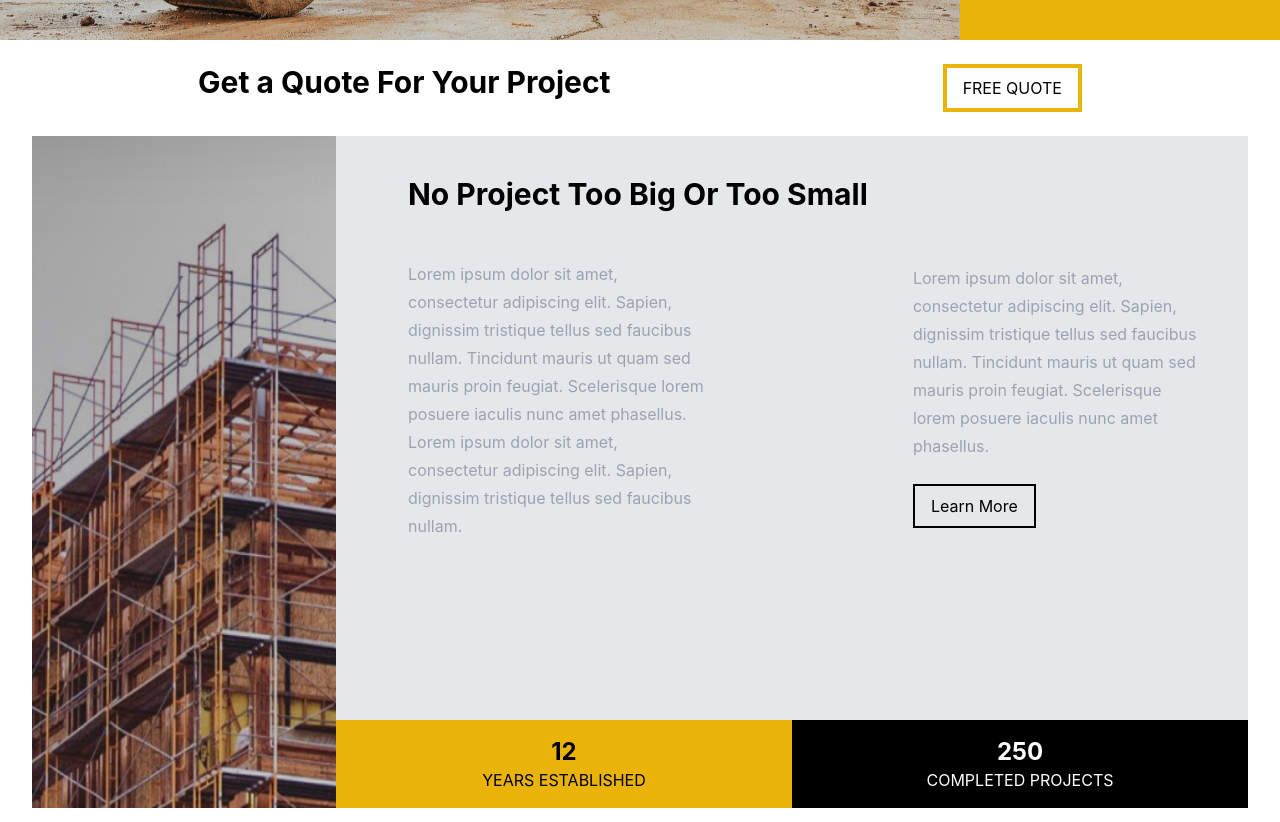
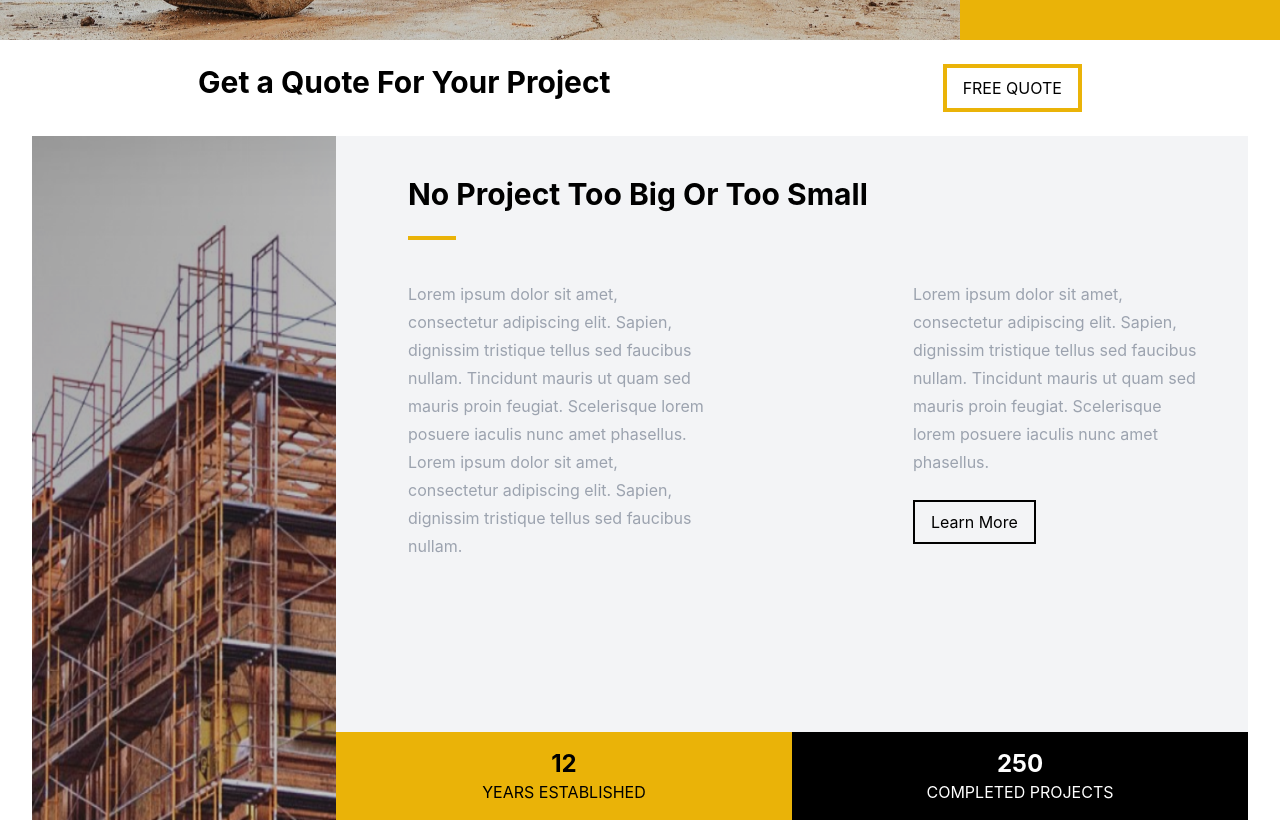
Before and after one commit to Amir9eng/construction, a Next.js app: page / in a window 1280 px wide. Shown: the part 520-1342 px from the top of the page. Built offline with nearby package versions, Linux system fonts and the light colour scheme.

Commit message:
index and projects page complete

```diff
--- a/pages/index.js
+++ b/pages/index.js
@@ -16,7 +16,7 @@ export default function Home () {
         <link rel='icon' href='/favicon.ico' />
       </Head>
       <Navbar />
-      <div className={`${styles.construction}`}>
+      <section className={`${styles.construction}`}>
         <div className={`pl-[179px] pt-[93px] ${styles.description}`}>
           <h1 className='text-5xl font-semibold pl-[28px] text-white border-l-[6px]  border-yellow-500'>
             Construction
@@ -75,7 +75,7 @@ export default function Home () {
             </div>
           </div>
         </div>
-      </div>
+      </section>
       <main className={styles.main}>
         <div className='flex justify-around my-6'>
           <p className='text-3xl font-bold'>Get a Quote For Your Project</p>
@@ -91,14 +91,15 @@ export default function Home () {
             alt='cart'
             src='/media/Project.png'
           />
-          <div className='bg-gray-200 h-full'>
+          <div className='bg-gray-100'>
             <div className='flex'>
               <div className='py-6 px-10'>
                 <p className='text-3xl font-bold my-4 ml-8'>
                   No Project Too Big Or Too Small
                 </p>
+                <div className='h-1 bg-yellow-500 w-[3rem] my-6 ml-8'></div>
 
-                <p className='block text-gray-400 w-3/5 leading-7 ml-8 my-12 '>
+                <p className='block text-gray-400 w-3/5 leading-7 ml-8 my-10 '>
                   Lorem ipsum dolor sit amet, consectetur adipiscing elit.
                   Sapien, dignissim tristique tellus sed faucibus nullam.
                   Tincidunt mauris ut quam sed mauris proin feugiat. Scelerisque
@@ -108,13 +109,13 @@ export default function Home () {
                 </p>
               </div>
               <div>
-                <p className='block text-gray-400 leading-7 mt-32 mr-12'>
+                <p className='block text-gray-400 leading-7 mt-36 mr-12'>
                   Lorem ipsum dolor sit amet, consectetur adipiscing elit.
                   Sapien, dignissim tristique tellus sed faucibus nullam.
                   Tincidunt mauris ut quam sed mauris proin feugiat. Scelerisque
                   lorem posuere iaculis nunc amet phasellus.
                 </p>
-                <button className='my-6 border-black border-2 py-2 px-4'>
+                <button className='mt-6 border-black border-2 py-2 px-4'>
                   Learn More
                 </button>
               </div>
```
